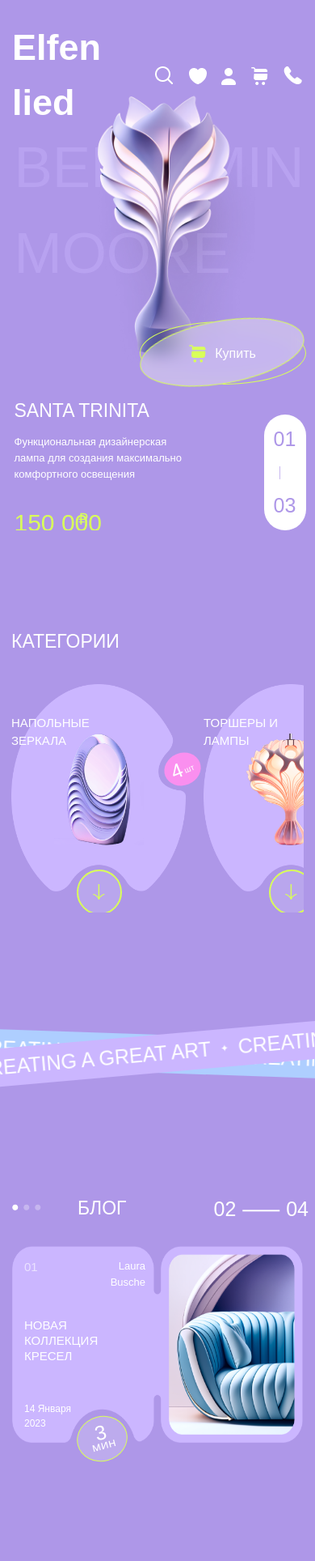
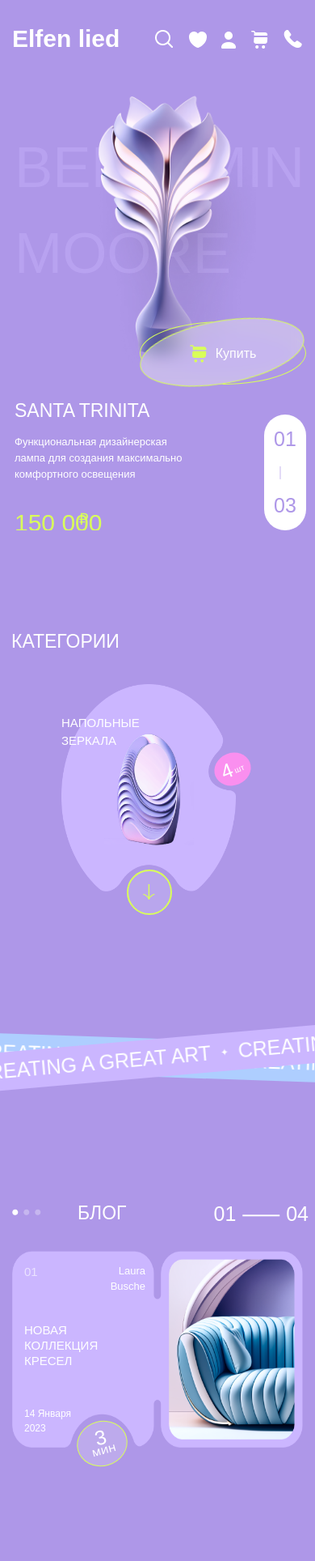
Before and after one commit to Mother1teresa/deployFrontTest, a Vue app: page / in a window 390 px wide. Shown: the top 1928 px of the page at 81% size. Built offline with nearby package versions, Linux system fonts and the light colour scheme; a web font is replaced by a local one.

Commit message:
Доработка Cataliga and Blog

```diff
--- a/package.json
+++ b/package.json
@@ -11,6 +11,7 @@
     "preview": "vite preview"
   },
   "dependencies": {
+    "swiper": "^11.1.10",
     "typescript": "^5.5.4",
     "vue": "^3.4.29",
     "vue-router": "^4.4.3"
--- a/src/components/AppBlog.vue
+++ b/src/components/AppBlog.vue
@@ -8,11 +8,29 @@
           </div>
           <div class="blog-title">блог</div>
         </div>
-        <div class="blog-pages">02 ⸺ 04</div>
+        <div class="blog-pages">
+          0{{ currentPage.current }} ⸺ 0{{ currentPage.total }}
+        </div>
       </div>
       <div class="blog-content">
-        <div class="post" v-for="post in blogs" :key="post.id">
-          <img class="post-shape" src="/src/assets/image/shape.png" alt="" />
+        <swiper
+          :slides-per-view="slidesToShow"
+          :space-between="30"
+          @slideChange="onSlideChange"
+          @swiper="onSwiper"
+        >
+          <swiper-slide
+            class="swiper-slide"
+            v-for="post in blogs"
+            :key="post.id"
+            :style="{ width: `${slideWidth}px` }"
+          >
+            <div class="post">
+              <img
+                class="post-shape"
+                src="/src/assets/image/shape.png"
+                alt=""
+              />
               <div class="box-content">
                 <div class="box-text">
                   <div class="post-author">
@@ -28,16 +46,26 @@
               </div>
               <button class="post-time"><span class="time">3</span> мин</button>
             </div>
+          </swiper-slide>
+        </swiper>
       </div>
     </div>
   </div>
 </template>
 
 <script>
+import { Swiper, SwiperSlide } from "swiper/vue";
+import "swiper/swiper-bundle.css";
+
 import postimage1 from "/src/assets/image/post-image1.png";
 import postimage2 from "/src/assets/image/post-image2.png";
 import postimage3 from "/src/assets/image/post-image3.png";
+
 export default {
+  components: {
+    Swiper,
+    SwiperSlide,
+  },
   data() {
     return {
       blogs: [
@@ -65,8 +93,64 @@ export default {
           nameAuthor: "Laura Busche",
           dataPost: "14 Января 2023",
         },
+        {
+          id: 4,
+          numderPost: "04",
+          imageBlog: postimage2,
+          titlePost: "Световой дизайн в интерьере",
+          nameAuthor: "Laura Busche",
+          dataPost: "14 Января 2023",
+        },
       ],
+      slidesToShow: 1,
     };
+  },
+  computed: {
+    currentPage() {
+      return {
+        current: this.swiper?.activeIndex + 1 || 1,
+        total: this.blogs.length,
+      };
+    },
+  },
+  mounted() {
+    this.checkScreenWidth();
+    window.addEventListener("resize", this.checkScreenWidth);
+  },
+  beforeDestroy() {
+    window.removeEventListener("resize", this.checkScreenWidth);
+  },
+  methods: {
+    checkScreenWidth() {
+      const screenWidth = window.innerWidth;
+      if (screenWidth <= 320) {
+        this.slidesToShow = 1;
+        this.slideWidth = 305;
+      } else if (screenWidth <= 430) {
+        this.slidesToShow = 1;
+        this.slideWidth = 410;
+      } else if (screenWidth <= 768) {
+        this.slidesToShow = 1;
+        this.slideWidth = 656;
+      } else if (screenWidth <= 1024) {
+        this.slidesToShow = 1;
+        this.slideWidth = 1000;
+      } else if (screenWidth <= 1444) {
+        this.slidesToShow = 2;
+        this.slideWidth = 650;
+      }
+      else {
+        this.slidesToShow = 3;
+        this.slideWidth = 576;
+      }
+      if (screenWidth == 2560) {
+        this.slidesToShow = 4;
+        this.slideWidth = 576;
+      }
+    },
+    onSlideChange(swiper) {
+      this.swiper = swiper;
+    },
   },
 };
 </script>
@@ -76,7 +160,10 @@ export default {
   padding: 0 60px 0 60px;
   margin-top: 170px;
   margin-bottom: 170px;
-  height:  540px;
+  height: 550px;
+  width: 100%;
+  cursor: grab;
+  /* overflow: hidden; */
 }
 .blog-main {
   display: flex;
@@ -99,10 +186,13 @@ export default {
   font-family: "Floreste Wavy", sans-serif;
   font-size: 40px;
 }
+
 .blog-content {
   display: flex;
+  justify-content: left;
   gap: 30px;
   height: 376px;
+  width: 100%;
 }
 .post {
   width: 576px;
@@ -195,23 +285,34 @@ export default {
   text-align: center;
   height: 20px;
 }
-@media (max-width: 1600px) {
+/* @media (max-width: 1450px) {
   .container-fluid {
     overflow: hidden;
   }
+} */
+@media (max-width: 1030px) {
+  .container-fluid {
+    padding: 0 50px 0 50px;
+
   }
-@media (max-width: 400px) {
+  .post{
+    width: 580px;
+    height: 376px;
+    position: relative;
+  }
+}
+@media (max-width: 430px) {
   .container-fluid {
     padding: 0 8px 0 15px;
     margin-top: 120px;
     margin-bottom: 120px;
     height: 333px;
+    width: 100%;
   }
-  .blog{
+  .blog {
     height: 333px;
-    overflow: hidden;
   }
-  .blog-main{
+  .blog-main {
     margin-bottom: 35px;
   }
   .blog-title {
@@ -276,7 +377,103 @@ export default {
     border: 1px solid rgba(217, 255, 90, 1);
     font-size: 15px;
   }
-  .time{
+  .time {
+    font-size: 25px;
+    height: 15px;
+    font-weight: 400;
+  }
+}
+@media (max-width: 380px) {
+  .container-fluid {
+    padding: 0 8px 0 8px;
+    margin-top: 120px;
+    margin-bottom: 120px;
+    height: 333px;
+    width: 100%;
+  }
+}
+@media (max-width: 320px) {
+  .container-fluid {
+    padding: 0 8px 0 8px;
+    margin-top: 100px;
+    margin-bottom: 100px;
+    height: 333px;
+    width: 100%;
+  }
+  .blog {
+    height: 333px;
+  }
+  .blog-main {
+    margin-bottom: 35px;
+  }
+  .blog-position {
+    gap: 15px;
+  }
+  .blog-title {
+    font-size: 23px;
+    width: 63px;
+    height: 29px;
+  }
+  .blog-pages {
+    font-size: 25px;
+    height: 29px;
+  }
+  .post-shape {
+    width: 304px;
+    height: 223px;
+  }
+  .post {
+    width: 310px;
+    height: 223px;
+    position: relative;
+  }
+  .post-image {
+    width: 133px;
+    height: 205px;
+  }
+  .post-image {
+    margin-right: 3px;
+    margin-top: 0;
+  }
+  .box-text {
+    width: 360px;
+    height: 223px;
+    padding: 15px;
+  }
+  .post-author {
+    width: 120px;
+  }
+  .box-image {
+    padding: 10px;
+  }
+  .post-data {
+    font-size: 10px;
+    width: 60px;
+  }
+  .post-title {
+    font-size: 13px;
+    width: 115px;
+    height: 60px;
+    line-height: 19px;
+  }
+  .box-content {
+    width: 310px;
+    height: 223px;
+  }
+  .author-name {
+    font-size: 13px;
+    width: 56px;
+  }
+  .post-time {
+    width: 50px;
+    height: 50px;
+    bottom: -18px;
+    left: 69px;
+    transform: rotate(-15deg);
+    border: 1px solid rgba(217, 255, 90, 1);
+    font-size: 15px;
+  }
+  .time {
     font-size: 25px;
     height: 15px;
     font-weight: 400;
--- a/src/components/AppCatalog.vue
+++ b/src/components/AppCatalog.vue
@@ -1,14 +1,19 @@
 <template>
-
   <div class="container-fluid" id="catalog">
     <div class="catalog-title">категории</div>
     <div class="items">
-      <div class="item" v-for="catalog in catalogs" :key="catalog.id" :class="{ active: activeCatalogId === catalog.id }">
+      <div
+        class="item"
+        v-for="catalog in catalogs"
+        :key="catalog.id"
+        :class="{ active: activeCatalogId === catalog.id }"
+      >
         <div class="item-subtract">
           <img
             class="image-subtarct"
             src="/src/assets/image/Subtract.png"
-            alt=""/>
+            alt=""
+          />
           <div class="item-title">{{ catalog.title }}</div>
           <div class="item-quantity">
             <span class="quantity-numder">4</span>
@@ -19,11 +24,18 @@
             <button
               class="subtract-btn"
               :class="{ active: activeCatalogId === catalog?.id }"
-              @click="setActiveCatalog(catalog?.id)">
+              @click="setActiveCatalog(catalog?.id)"
+            >
               <span
                 class="arrow-bottom"
-                :class="{ active: activeCatalogId === catalog?.id }">
-                <img :src="activeCatalogId === catalog.id ? activeArrow : inactiveArrow" alt="arrow" />
+                :class="{ active: activeCatalogId === catalog?.id }"
+              >
+                <img
+                  :src="
+                    activeCatalogId === catalog.id ? activeArrow : inactiveArrow
+                  "
+                  alt="arrow"
+                />
               </span>
             </button>
           </div>
@@ -32,25 +44,36 @@
     </div>
 
     <div class="active-catalog-wrapper" v-if="activeCatalogId !== null">
-      <div class="active-catalog"  v-for="catalog in catalogs" :key="catalog.id" v-show="activeCatalogId === catalog.id">
+      <div
+        class="active-catalog"
+        v-for="catalog in catalogs"
+        :key="catalog.id"
+        v-show="activeCatalogId === catalog.id"
+      >
         <div class="active-title">
           <div class="filter">
-            <span><img
+            <span
+              ><img
                 class="image-filter"
                 src="/src/assets/image/filter.png"
-                alt=""/></span>
+                alt=""
+            /></span>
             фильтры
           </div>
-          <div class="product-positions">
-            20 позиций в категории
-
-          </div>
+          <div class="product-positions">20 позиций в категории</div>
         </div>
         <div class="items-filter">
           <div class="item-filter" v-for="item in catalog.items" :key="item.id">
             <div class="image-main">
-              <div class="color" :style="{ 'background-color': item.color }"></div>
-              <img class="active-catalog-mirror" :src="item.imageActive" alt="Image"/>
+              <div
+                class="color"
+                :style="{ 'background-color': item.color }"
+              ></div>
+              <img
+                class="active-catalog-mirror"
+                :src="item.imageActive"
+                alt="Image"
+              />
             </div>
             <div class="active-catalog-content">
               <div class="active-catalog_title">{{ item.title }}</div>
@@ -71,7 +94,9 @@
         <div class="btn-position">
           <button class="btn">
             <span class="btn-text">Загрузить еще</span>
-            <span class="column-arrow"><img src="/src/assets/image/arrow-down.png" alt=""/></span>
+            <span class="column-arrow">
+              <img src="/src/assets/image/arrow-down.png" alt=""/>
+          </span>
           </button>
         </div>
       </div>
@@ -290,7 +315,6 @@ export default {
       this.activeCatalogId = this.activeCatalogId === id ? null : id;
     },
   },
-
 };
 </script>
 
@@ -309,13 +333,14 @@ export default {
 }
 .items {
   width: 100%;
+  height: 100%;
   margin-top: 70px;
   display: flex;
-  height: 517px;
+  flex-wrap: wrap;
   margin-bottom: 170px;
-  justify-content: space-between;
+  justify-content: center;
+  gap: 30px;
 }
-
 .item {
   width: 428px;
   height: 517px;
@@ -428,52 +453,52 @@ export default {
 }
 /* ActiveCatalog */
 .active-catalog-wrapper {
-  height: 765px;
+  height: 100%;
   transition: height 0.3s ease;
 }
 .active-catalog-wrapper.active {
-  height: 765px;
+  height: 100%;
 }
 .btn-position {
-  margin-top: 150px;
+  margin-top: 51px;
+  height: 203px;
   display: grid;
   justify-items: center;
+  align-content: center;
 }
 .btn {
-  display: flex;
+  cursor: pointer;
+  display: grid;
   align-items: center;
   justify-content: center;
-  position: relative;
-  bottom: 1;
-  right: 0;
-  width: 356px;
+  width: 319px;
   height: 135px;
   border: 2px solid rgba(217, 255, 90, 1);
   border-radius: 50%;
   transform: rotate(-13deg);
   background: rgba(255, 255, 255, 0.19);
 }
-.btn:active{
+.btn:active {
   border: 2px solid white;
 }
 .btn-text {
-  position: absolute;
+  display: grid;
+  align-items: center;
+  height: 40px;
   font-size: 20px;
   font-family: "Euclid Circular A", sans-serif;
   color: white;
   font-weight: 500;
-  margin-left: 11px;
-  margin-bottom: 17px;
   text-align: center;
-  cursor: pointer;
+
   transform: rotate(13deg);
+  margin-bottom: -60px;
 }
-.column-arrow {
+.column-arrow img{
   transform: rotate(13deg);
   color: rgba(217, 255, 90, 1);
-  font-size: 37px;
-  height: 30px;
-  margin-bottom: -20px;
+  height: 25px;
+  /* margin-top: -10px; */
 }
 .union-text {
   font-size: 20px;
@@ -486,7 +511,7 @@ export default {
 }
 .active-catalog {
   margin-top: 63px;
-  height: 765px;
+  height: 100%;
 }
 .active-title {
   display: flex;
@@ -520,6 +545,7 @@ export default {
   width: 100%;
   display: flex;
   flex-wrap: wrap;
+  justify-content: center;
   gap: 107px;
 }
 .image-main {
@@ -575,18 +601,18 @@ export default {
 .amount {
   display: flex;
   justify-content: space-between;
-  margin-top: 18px;
+  margin-top: 15px;
 }
 @media (max-width: 1600px) {
   .container-fluid {
-  overflow: hidden;
+    overflow: hidden;
   }
 }
 @media (max-width: 400px) {
   .container-fluid {
     padding: 0 14px 0 14px;
     margin-top: 120px;
-    height: 352px;
+
   }
   .catalog-title {
     font-size: 23px;
--- a/src/components/AppContent.vue
+++ b/src/components/AppContent.vue
@@ -8,7 +8,8 @@
         { expanded: isActive === index, hidden: shouldHideBlock(index) },
       ]"
       @click="toggleBlock(index)"
-      :style="getBlockStyle(index)">
+      :style="getBlockStyle(index)"
+    >
       <div
         class="block-image"
         :style="{
@@ -16,7 +17,9 @@
             isActive === index ? block.imageOpen : block.imageClosed
           })`,
           width: isActive === index ? '494px' : block.widthClosed,
-          height: isActive === index ? '724px' : block.heightClosed,}"></div>
+          height: isActive === index ? '724px' : block.heightClosed,
+        }"
+      ></div>
 
       <div v-if="isActive !== index && isActive !== null" class="closed-block">
         <div class="block-label">
@@ -32,10 +35,11 @@
         </div>
 
         <button class="btn">
-          <div class="btn-union"></div>
           <img src="/src/assets/image/Union.png" alt="" class="union" />
           <span class="btn-text">Купить</span>
+          <div class="btn-union"></div>
         </button>
+
         <div class="block-position">
           <div class="block-box">
             <div class="block-label-open">
@@ -143,7 +147,7 @@ export default {
       this.isActive = this.isActive === index ? null : index;
     },
     getBlockStyle(index) {
-      if (this.windowWidth <= 400 && index !== 0) {
+      if (this.windowWidth <= 430 && index !== 0) {
         return { display: "none" };
       }
       if (this.isActive === null) {
@@ -198,7 +202,7 @@ export default {
   padding: 20px 20px;
   height: 1100px;
   width: 100%;
-  justify-content: space-between;
+  justify-content: center;
 }
 .container-fluidd {
   display: flex;
@@ -363,7 +367,7 @@ export default {
 .slider-white {
   display: none;
 }
-@media (max-width: 400px) {
+@media (max-width: 430px) {
   .content-mian {
     padding: 0 8px 0 15px;
     height: 655px !important;
@@ -373,6 +377,7 @@ export default {
     height: 655px !important;
     border-radius: 0;
   }
+
   .closed-block {
     bottom: 103px;
     right: 105px;
@@ -381,14 +386,12 @@ export default {
     width: 236px !important;
     height: 346px !important;
     margin-top: -100px;
-
   }
   .text-fon {
     font-size: 71px;
     width: 361px;
     text-align: left;
     margin-bottom: 123px;
-
   }
   .block-content {
     padding-left: 0;
@@ -452,7 +455,7 @@ export default {
     width: 206px;
     height: 78px;
     border: 1px solid rgba(217, 255, 90, 1);
-   z-index: 1;
+    z-index: 1;
   }
   .btn-union {
     text-align: center;
@@ -464,7 +467,50 @@ export default {
     background: rgba(255, 255, 255, 0.3);
     backdrop-filter: blur(10px);
     border: 1px solid rgba(217, 255, 90, 1);
-    z-index:-3;
+    z-index: -3;
+  }
+  .btn-text {
+    font-size: 16px;
+    margin-left: 11px;
+    text-align: center;
+  }
+}
+@media (max-width: 380px) {
+  .content-mian {
+    padding: 0 8px 0 8px;
+    width: 100%;
+    width: 320px;
+  }
+  .block {
+    width: 100%;
+    height: 655px !important;
+    border-radius: 0;
+  }
+  .block-position {
+    width: 100%;
+    justify-content:center;
+    gap: 20px;
+  }
+  .btn {
+    text-align: center;
+    position: absolute;
+    bottom: 180px;
+    right: 30px;
+    width: 180px;
+    height: 78px;
+    border: 1px solid rgba(217, 255, 90, 1);
+
+  }
+  .btn-union {
+    text-align: center;
+    width: 180px;
+    height: 78px;
+    position: absolute;
+    bottom: 0px;
+    right: 0;
+    background: rgba(255, 255, 255, 0.3);
+    backdrop-filter: blur(10px);
+    border: 1px solid rgba(217, 255, 90, 1);
   }
   .btn-text {
     font-size: 16px;
--- a/src/components/AppHeader.vue
+++ b/src/components/AppHeader.vue
@@ -251,9 +251,54 @@ export default {
     gap: 140px;
   }
 }
-@media (max-width: 400px) {
+@media (max-width: 1200px) {
+  .container-fluid {
+    padding: 50px 50px 0 50px;
+  }
+  .logo-text {
+    font-size: 40px;
+  }
+
+  .open-ul {
+    display: grid;
+  }
+  .open ul {
+    display: flex;
+    justify-content: space-between;
+  }
+  .nav-item {
+    display: grid;
+    align-content: center;
+  }
+  li {
+    list-style-type: none;
+  }
+  ul {
+    margin-left: 0;
+    padding-left: 0;
+  }
+  .open-box {
+    display: flex;
+    gap: 38px;
+  }
+  .search-bar {
+    height: 58px;
+    margin-top: 3px;
+    width: 360px;
+  }
+  .delet {
+    display: none;
+  }
+  .open {
+    display: grid;
+  }
+}
+@media (max-width: 430px) {
   .container-fluid {
     padding: 25px 15px 25px 15px;
+  }
+  .logo-text {
+    font-size: 40px;
   }
   .delet {
     display: none;
@@ -289,4 +334,9 @@ export default {
     width: 360px;
   }
 }
+@media (max-width: 430px) {
+  .logo-text {
+    font-size: 30px;
+  }
+}
 </style>
--- a/src/components/items/ModalPersonal.vue
+++ b/src/components/items/ModalPersonal.vue
@@ -39,7 +39,14 @@ export default {
   gap: 36px;
   margin-right: 15px;
 }
-@media (max-width: 400px) {
+@media (max-width: 1200px) {
+  .personal {
+    gap: 38px;
+    margin-right: 0;
+  }
+}
+
+@media (max-width: 430px) {
   .personal {
     gap: 18px;
     margin-right: 0;
--- a/src/components/items/ModelBaslet.vue
+++ b/src/components/items/ModelBaslet.vue
@@ -337,6 +337,7 @@ export default {
     margin-top: 38px;
   }
   .btn {
+    margin-top: 15px;
     width: 140px;
     height: 70px;
   }
@@ -409,6 +410,9 @@ export default {
   }
   .currency-line {
     left: 150px;
+  }
+  .imageUrl {
+    width: 42px;
   }
 }
 @media (max-width: 400px) {
```
Also changed, not shown: src/components/AppFooter.vue (+19 -2 lines), src/components/AppImageStripes.vue (+8 -0 lines), src/components/items/ModalFavorite.vue (+41 -11 lines), src/components/items/ModelContacts.vue (+9 -1 lines), 1 other file (tests, documents, lock files or other folders). Lines whose indentation alone changed are shown as unchanged.
